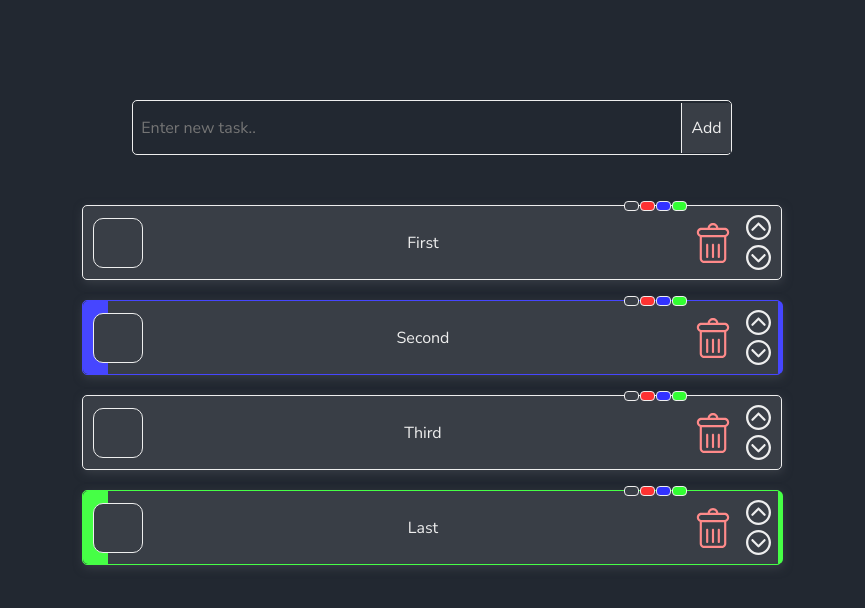
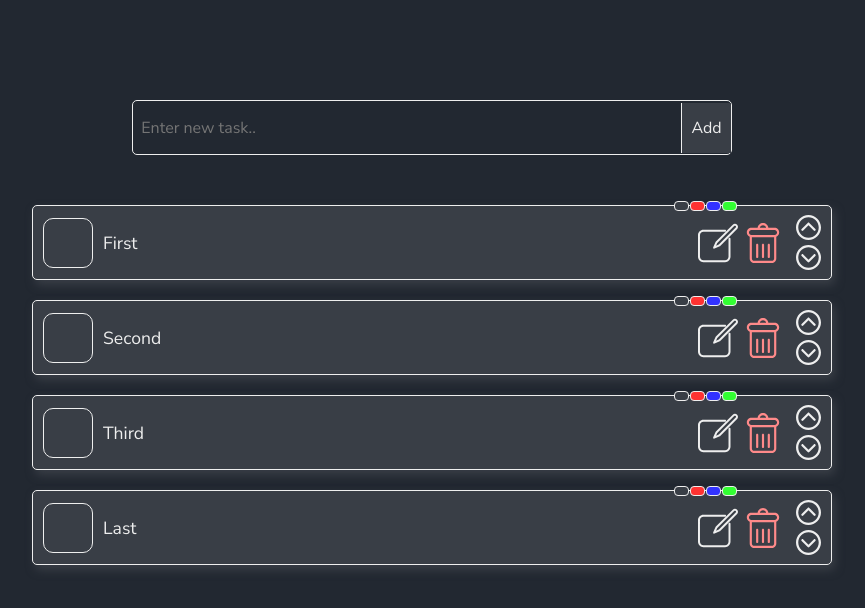
Before and after one commit to ImDrundel/todo-list, a Next.js app: page / in a window 1280 px wide. Shown: the top 608 px of the page, without its empty margins (208-1073 px from the left). Built offline with nearby package versions, Linux system fonts and the light colour scheme.

Commit message:
feat: add edit functionality

```diff
--- a/app/modules/ListItem.module.scss
+++ b/app/modules/ListItem.module.scss
@@ -15,7 +15,7 @@
     height: 100%;
     width: 5px;
     border-radius: 0 5px 5px 0;
-    transform: translateX(695px);
+    transform: translateX(795px);
   }
   border-color: $custom-color;
 }
@@ -33,14 +33,14 @@
   padding: 5px 0;
   display: grid;
   align-items: center;
-  width: 700px;
+  width: 800px;
   min-height: 75px;
   text-wrap: wrap;
   border: 1px $color-text solid;
   border-radius: 5px;
   background-color: $color-sub-1;
-  box-shadow: 1px 3px 10px $color-sub-1;
-  grid-template-columns: 70px 540px 40px 50px;
+  box-shadow: 3px 5px 10px $color-sub-1;
+  grid-template-columns: 70px 595px 45px 40px 50px;
   position: relative;
 }
 .customColor {
@@ -77,7 +77,7 @@
     position: absolute;
     content: "";
     background-color: $color-sub-2;
-    width: 3px;
+    width: 5px;
     border-radius: 5px;
     left: -5%;
     top: -5%;
@@ -94,18 +94,49 @@
   }
 }
 
-.textbox {
-  align-self: center;
-  justify-self: center;
+.textBox {
+  font-size: 1.1rem;
+  &.editingFalse {
+    .editText {
+      display: none;
+    }
+  }
+  &.editingTrue {
+    .viewText {
+      display: none;
+    }
+    .editText {
+      display: grid;
+      grid-template-columns: auto 50px;
+      .inputBox {
+        border: 1px $color-sub-2 solid;
+        border-radius: 5px;
+        width: 538px;
+        padding: 5px;
+        resize: vertical;
+        overflow-y: hidden;
+      }
+    }
+  }
+
+  .saveTaskButton {
+    align-self: center;
+    justify-self: right;
+    margin: 3px;
+    width: 50px;
+    height: 30px;
+    background-color: $color-main;
+    border: 1px $color-text solid;
+    border-radius: 5px;
+  }
 }
 
 .colorChangeBox {
   display: flex;
   position: absolute;
-  // height: 15px;
   width: 70px;
   top: 0;
-  transform: translate(540px, -50%);
+  transform: translate(640px, -50%);
   .colorChangeToStandart {
     @include color-change-button($color-sub-1);
   }
@@ -118,6 +149,9 @@
   .colorChangeToGreen {
     @include color-change-button(rgb(50, 255, 50));
   }
+}
+.editBox {
+  margin-right: 5px;
 }
 
 .deleteButton {
--- a/app/modules/ListItem.tsx
+++ b/app/modules/ListItem.tsx
@@ -1,30 +1,41 @@
 import Image from "next/image"
 import styles from "./ListItem.module.scss"
-import DeleteButton from "@/public/delete-button.svg"
+import deleteButton from "@/public/delete-button.svg"
 import moveButton from "@/public/move-button.svg"
+import editButton from "@/public/edit-button.svg"
+// import Form from "next/form"
 
 interface ListItemProps {
   task: {
     text: string
     checkbox: boolean
     customColor: string
+    editing: boolean
   }
   index: number
-  compliteTask(index: number): void
+  draft: string
+  toggleTaskCompletion(index: number): void
   deleteTask(index: number): void
   moveTaksUp(index: number): void
   moveTaskDown(index: number): void
   colorChange(index: number, color: string): void
+  confirmEditTask(index: number): void
+  toggleEditingStatus(index: number): void
+  handleEditChange(event: React.ChangeEvent<HTMLTextAreaElement>): void
 }
 
 const ListItem: React.FC<ListItemProps> = ({
   task,
   index,
+  draft,
   deleteTask,
   moveTaksUp,
   moveTaskDown,
-  compliteTask,
+  toggleTaskCompletion,
   colorChange,
+  confirmEditTask,
+  toggleEditingStatus,
+  handleEditChange,
 }) => {
   return (
     <div
@@ -42,9 +53,31 @@ const ListItem: React.FC<ListItemProps> = ({
         className={`${styles.checkbox} ${
           task.checkbox ? styles.completed : styles.incompleted
         }`}
-        onClick={() => compliteTask(index)}
+        onClick={() => toggleTaskCompletion(index)}
       ></div>
-      <div className={styles.textbox}>{task.text}</div>
+      <div
+        className={`${styles.textBox} ${
+          task.editing ? styles.editingTrue : styles.editingFalse
+        }`}
+      >
+        <div className={styles.viewText}>{task.text}</div>
+        <div className={styles.editText}>
+          {/* <Form action=""> */}
+          <textarea
+            className={styles.inputBox}
+            // type="text"
+            onChange={handleEditChange}
+            value={draft}
+          />
+          {/* </Form> */}
+          <button
+            className={styles.saveTaskButton}
+            onClick={() => confirmEditTask(index)}
+          >
+            Save
+          </button>
+        </div>
+      </div>
       <div className={styles.colorChangeBox}>
         <div
           className={styles.colorChangeToStandart}
@@ -64,10 +97,19 @@ const ListItem: React.FC<ListItemProps> = ({
         ></div>
       </div>
       {/* It is possible to render each div via map, but I didn't consider it reasonable for four colors. A lot of fiddles with classNames */}
-
+      <div className={styles.editButton}>
+        <Image
+          src={editButton}
+          width={40}
+          height={40}
+          alt="Edit button"
+          onClick={() => toggleEditingStatus(index)}
+        />
+        <div></div>
+      </div>
       <div className={styles.deleteButton}>
         <Image
-          src={DeleteButton}
+          src={deleteButton}
           width={40}
           height={40}
           alt="Delete button"
@@ -77,7 +119,7 @@ const ListItem: React.FC<ListItemProps> = ({
       <div className={styles.moveButtonsBox}>
         <Image
           src={moveButton}
-          alt="move-button"
+          alt="move-up-button"
           width={25}
           height={25}
           onClick={() => moveTaksUp(index)}
@@ -85,7 +127,7 @@ const ListItem: React.FC<ListItemProps> = ({
         <Image
           className={styles.moveDownButton}
           src={moveButton}
-          alt="move-button"
+          alt="move-down-button"
           width={25}
           height={25}
           onClick={() => moveTaskDown(index)}
--- a/app/page.module.scss
+++ b/app/page.module.scss
@@ -5,6 +5,7 @@
   // align-content: center;
   // justify-content: center;
   justify-items: center;
+  margin-bottom: 200px;
 }
 
 .itemsContainer {
--- a/app/page.tsx
+++ b/app/page.tsx
@@ -7,19 +7,23 @@ interface Tasks {
   text: string
   checkbox: boolean
   customColor: string
+  editing: boolean
 }
 
 export default function Home() {
   const [tasks, setTasks] = useState<Tasks[]>([
-    { text: "First", checkbox: false, customColor: "none" },
-    { text: "Second", checkbox: false, customColor: "blue" },
-    { text: "Third", checkbox: false, customColor: "none" },
-    { text: "Last", checkbox: false, customColor: "green" },
+    { text: "First", checkbox: false, customColor: "none", editing: false },
+    { text: "Second", checkbox: false, customColor: "none", editing: false },
+    { text: "Third", checkbox: false, customColor: "none", editing: false },
+    { text: "Last", checkbox: false, customColor: "none", editing: false },
   ])
+
+  // Adding a new task
   const [newTask, setNewTask] = useState<Tasks>({
     text: "",
     checkbox: false,
     customColor: "none",
+    editing: false,
   })
 
   function handleInputChange(event: React.ChangeEvent<HTMLInputElement>) {
@@ -27,18 +31,52 @@ export default function Home() {
       text: event.target.value,
       checkbox: false,
       customColor: "none",
+      editing: false,
     })
   }
+
   function addNewTask(): void {
     if (newTask.text.trim() !== "") {
       setTasks((t) => [...t, newTask])
-      setNewTask({ text: "", checkbox: false, customColor: "none" })
+      setNewTask({
+        text: "",
+        checkbox: false,
+        customColor: "none",
+        editing: false,
+      })
     }
   }
+
+  // Editing the task
+  const [draft, setDraft] = useState<string>("")
+
+  function handleEditChange(event: React.ChangeEvent<HTMLTextAreaElement>) {
+    setDraft(event.target.value)
+  }
+
+  function confirmEditTask(index: number): void {
+    const temporaryTasks = [...tasks]
+    temporaryTasks[index].text = draft
+    temporaryTasks[index].editing = false
+    setTasks(temporaryTasks)
+  }
+
+  function toggleEditingStatus(index: number): void {
+    const temporaryTasks = [...tasks]
+    const noTextEditing = temporaryTasks.every((task) => task.editing === false)
+    if (noTextEditing) {
+      setDraft(temporaryTasks[index].text)
+      temporaryTasks[index].editing = true
+    } else temporaryTasks[index].editing = false
+    setTasks(temporaryTasks)
+  }
+
+  // Other
   function deleteTask(index: number): void {
     const temporaryTasks = tasks.filter((_, i) => i !== index)
     setTasks(temporaryTasks)
   }
+
   function moveTaksUp(index: number): void {
     if (index > 0) {
       const temporaryTasks = [...tasks]
@@ -49,6 +87,7 @@ export default function Home() {
       setTasks(temporaryTasks)
     }
   }
+
   function moveTaskDown(index: number): void {
     if (index + 1 < tasks.length) {
       const temporaryTasks = [...tasks]
@@ -59,7 +98,8 @@ export default function Home() {
       setTasks(temporaryTasks)
     }
   }
-  function compliteTask(index: number): void {
+
+  function toggleTaskCompletion(index: number): void {
     const temporaryTasks = [...tasks]
     if (temporaryTasks[index].checkbox == true) {
       temporaryTasks[index].checkbox = false
@@ -68,11 +108,13 @@ export default function Home() {
     }
     setTasks(temporaryTasks)
   }
+
   function colorChange(index: number, color: string): void {
     const temporaryTasks = [...tasks]
     temporaryTasks[index].customColor = color
     setTasks(temporaryTasks)
   }
+
   return (
     <div className={styles.container}>
       <EnterBox
@@ -86,11 +128,15 @@ export default function Home() {
             key={index}
             task={task}
             index={index}
-            compliteTask={compliteTask}
+            draft={draft}
+            toggleTaskCompletion={toggleTaskCompletion}
             colorChange={colorChange}
             deleteTask={deleteTask}
             moveTaksUp={moveTaksUp}
             moveTaskDown={moveTaskDown}
+            confirmEditTask={confirmEditTask}
+            handleEditChange={handleEditChange}
+            toggleEditingStatus={toggleEditingStatus}
           />
         ))}
       </div>
```
Also changed, not shown: public/edit-button.svg (added).
